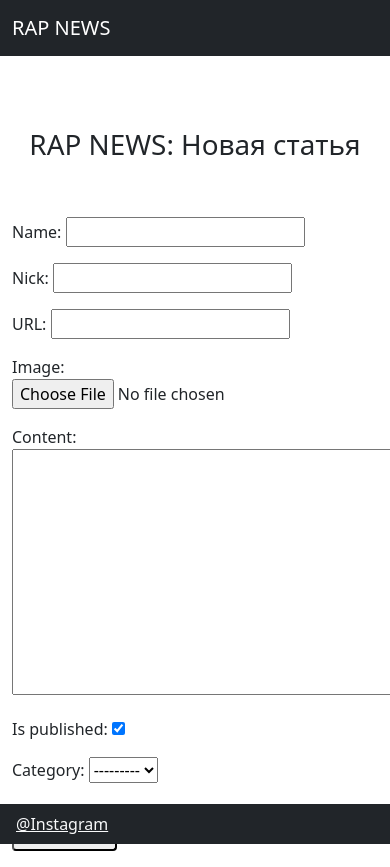
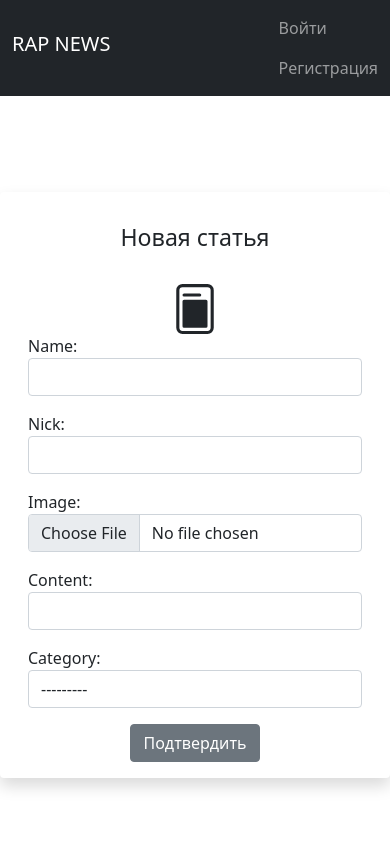
Before and after one commit to GutorovPavel/First-django-website, a Django app: page /addpost/ in a window 390 px wide. After the commit the page ends 844 px from the top of that part, so only its background shows below. Run offline with Django 4.2, Linux system fonts and the light colour scheme; data that the repository does not hold is empty; the page is wider than the window, and the part outside it is not shown.

Commit message:
refactoring forms

```diff
--- a/website/app/admin.py
+++ b/website/app/admin.py
@@ -18,3 +18,4 @@ class CategoryAdmin(admin.ModelAdmin):
 admin.site.register(User)
 admin.site.register(Artist, ArtistAdmin)
 admin.site.register(Category, CategoryAdmin)
+admin.site.register(Comment)
--- a/website/app/forms.py
+++ b/website/app/forms.py
@@ -17,6 +17,26 @@
 
 
 class AddPostForm(forms.ModelForm):
+
     class Meta:
         model = Artist
-        fields = '__all__'
+        fields = ('name', 'nick', 'image', 'content', 'category')
+
+        widgets = {
+            'name': forms.TextInput(attrs={'class': 'form-control'}),
+            'nick': forms.TextInput(attrs={'class': 'form-control'}),
+            'image': forms.FileInput(attrs={'class': 'form-control'}),
+            'content': forms.TextInput(attrs={'class': 'form-control'}),
+            'category': forms.Select(attrs={'class': 'form-control'}),
+        }
+
+
+class CommentForm(forms.ModelForm):
+
+    class Meta:
+        model = Comment
+        fields = ('content',)
+
+        widgets = {
+            'content': forms.Textarea(attrs={'class': 'form-control'})
+        }
--- a/website/app/models.py
+++ b/website/app/models.py
@@ -45,3 +45,13 @@ class Category(models.Model):
 
     def get_absolute_url(self):
         return reverse('category', kwargs={'category_slug': self.slug})
+
+
+class Comment(models.Model):
+    user = models.ForeignKey(User, on_delete=models.CASCADE)
+    post = models.ForeignKey(Artist, related_name='comments', on_delete=models.CASCADE) #when post are deleted, comments are also deleted
+    date = models.DateTimeField(auto_now_add=True)
+    content = models.TextField(blank=True)
+
+    def __str__(self):
+        return '%s - %s' % (self.user.username, self.date)
--- a/website/app/templates/app/addpost.html
+++ b/website/app/templates/app/addpost.html
@@ -1,17 +1,30 @@
-{% extends 'app/base.html' %}
+{% extends 'app/user.html' %}
 
 {% block content %}
-    <p></p>
-    <h1 class="text-center pb-5 mt-5">{{title}}</h1>
-
-    <form action="{% url 'addpost'%}" method="POST" enctype="multipart/form-data">
-        {% csrf_token %}
-        {{form.as_p}}
-        <div class="mb-4">
-            {% for message in messages %}
-                {{message}}
-            {% endfor %}
+<div class="container mt-5 pt-5">
+    <div class="row">
+        <div class="col-12 col-sm-8 col-md-6 m-auto"></div>
+            <div class="card border-0 shadow">
+                <div class="card-body">
+                    <div class="text-center">
+                        <h3 class="pt-3 pb-4">Новая статья</h3>
+                        <svg xmlns="http://www.w3.org/2000/svg" width="50" height="50" fill="currentColor" class="bi bi-file-post" viewBox="0 0 16 16">
+                          <path d="M4 3.5a.5.5 0 0 1 .5-.5h5a.5.5 0 0 1 0 1h-5a.5.5 0 0 1-.5-.5zm0 2a.5.5 0 0 1 .5-.5h7a.5.5 0 0 1 .5.5v8a.5.5 0 0 1-.5.5h-7a.5.5 0 0 1-.5-.5v-8z"/>
+                          <path d="M2 2a2 2 0 0 1 2-2h8a2 2 0 0 1 2 2v12a2 2 0 0 1-2 2H4a2 2 0 0 1-2-2V2zm10-1H4a1 1 0 0 0-1 1v12a1 1 0 0 0 1 1h8a1 1 0 0 0 1-1V2a1 1 0 0 0-1-1z"/>
+                        </svg>
+                    </div>
+                    <div class="form-group">
+                        <form action="{%url 'addpost'%}" method="POST">
+                            {% csrf_token %}
+                            {{ form.as_p }}
+                            <div class="text-center">
+                                <button type="submit" class="btn btn-secondary">Подтвердить</button>
+                            </div>
+                        </form>
+                    </div>
+                </div>
+            </div>
         </div>
-        <p><button class="bg-blue-500 hover:bg-blue-700 text-black font-bold py-2 px-4 rounded focus:outline-none focus:shadow-outline" type="submit">Submit</button></p>
-    </form>
+    </div>
+</div>
 {% endblock %}
--- a/website/app/templates/app/base.html
+++ b/website/app/templates/app/base.html
@@ -41,9 +41,8 @@
 
 <div class="container-xxl my-md-4 bd-layout">
     <main class="bd-intro mt-2">
-        <div class="row">
-            <div class="col-sm-3">
-                <nav class="nav nav-pills nav-link">
+        <div class="card border-0 shadow">
+            <nav class="nav nav-pills nav-fill">
                 {% for c in cats %}
                     {% if c.pk == cat_selected %}
                             <a class="nav-link active" aria-current="page" href="{{ c.get_absolute_url }}">{{c.name}}</a>
@@ -53,19 +52,11 @@
                 {% endfor %}
             </nav>
         </div>
-            <div class="col-sm-9">
+
+        <p></p>
         {% block content %}
         {% endblock %}
-            </div>
-        </div>
     </main>
 </div>
-<nav class="navbar fixed-bottom navbar-expand-lg navbar-dark bg-dark">
-    <ul class="navbar-nav">
-        <li class="nav-item">
-            <a class="navbar-item text-light ms-3" href="https://instagram.com/visshiisort">@Instagram</a>
-        </li>
-    </ul>
-</nav>
 </body>
 </html>
--- a/website/app/urls.py
+++ b/website/app/urls.py
@@ -9,5 +9,6 @@ urlpatterns = [
     # path('top/', index, name='top'),
     path('addpost/',  AddPost.as_view(), name='addpost'),
     path('post/<slug:post_slug>/', ShowPost.as_view(), name='post'),
+    # path('post/<slug:post_slug>/comment', AddComment.as_view(), name='comment'),
     path('category/<slug:category_slug>/', ShowCategory.as_view(), name='category')
 ]
--- a/website/app/views.py
+++ b/website/app/views.py
@@ -5,6 +5,7 @@ from django.contrib.auth.views import LoginView
 from django.shortcuts import render, redirect, get_object_or_404
 from django.urls import reverse_lazy
 from django.views.generic import ListView, CreateView, DetailView
+from django.views.generic.edit import FormMixin
 
 from .models import *
 from .forms import *
@@ -44,20 +45,43 @@ class ShowCategory(DataMixin, ListView):
         return Artist.objects.filter(category__slug=self.kwargs['category_slug'], is_published=True)
 
 
-class ShowPost(DataMixin, DetailView):
+class ShowPost(DataMixin, FormMixin, DetailView):
     model = Artist
     template_name = 'app/post.html'
     slug_url_kwarg = 'post_slug'
     context_object_name = 'post'
 
+    form_class = CommentForm
+
+    def get_success_url(self):
+        return reverse('post', kwargs={'slug': self.object.slug})
+
     def get_context_data(self, *, object_list=None, **kwargs):
         context = super().get_context_data(**kwargs)
-        c_def = self.get_user_context(title=main + context['post'].nick)
+        context['form'] = CommentForm(initial={'post': self.object})
+        c_def = self.get_user_context(title=main + context['post'].nick,
+                                      comments=Comment.objects.filter(post__slug=self.kwargs['post_slug']))
         context.update(c_def)
         return context
 
+    def post(self, request, *args, **kwargs):
+        self.object = self.get_object()
+        form = self.get_form()
+        if form.is_valid():
+            return self.form_valid(form)
+        else:
+            return self.form_invalid(form)
+
+    def form_valid(self, form):
+        obj = form.save(commit=False)
+        obj.user = self.request.user
+        obj.post = Artist.objects.get(slug=self.kwargs['post_slug'])
+        obj.save()
+        return super().form_valid(form)
+
 
 class AddPost(DataMixin, CreateView):
+    model = Artist
     form_class = AddPostForm
     template_name = 'app/addpost.html'
     success_url = reverse_lazy('index')
@@ -67,6 +91,7 @@ class AddPost(DataMixin, CreateView):
         c_def = self.get_user_context(title=main + 'Новая статья')
         context.update(c_def)
         return context
+
 
 #
 # def index(request):
@@ -181,30 +206,3 @@ class Login(DataMixin, LoginView):
 def logout_user(request):
     logout(request)
     return redirect('login')
-
-
-# def login_user(request):
-#     form = LoginForm()
-#
-#     if request.method == "POST":
-#         form = LoginForm(request.POST)
-#
-#         if form.is_valid():
-#             username = form.cleaned_data.get('username')
-#             password = form.cleaned_data.get('password')
-#
-#             user = authenticate(request, username=username, password=password)
-#
-#             if user is not None:
-#                 login(request, user)
-#                 return redirect('index')
-#             else:
-#                 messages.info(request, 'Username or Password is incorrect')
-#                 return redirect('login')
-#
-#     context = {
-#         'menu': menu,
-#         'title': 'Authentication',
-#         'form': form
-#     }
-#     return render(request, 'app/login.html', context=context)
--- a/website/website/settings.py
+++ b/website/website/settings.py
@@ -38,6 +38,7 @@ INSTALLED_APPS = [
     'django.contrib.messages',
     'django.contrib.staticfiles',
     'app.apps.AppConfig',
+    'hitcount'
 ]
 
 MIDDLEWARE = [
```
Also changed, not shown: website/app/templates/app/post.html (+28 -8 lines), website/app/migrations/0002_comment.py (added). Lines whose indentation alone changed are shown as unchanged.
